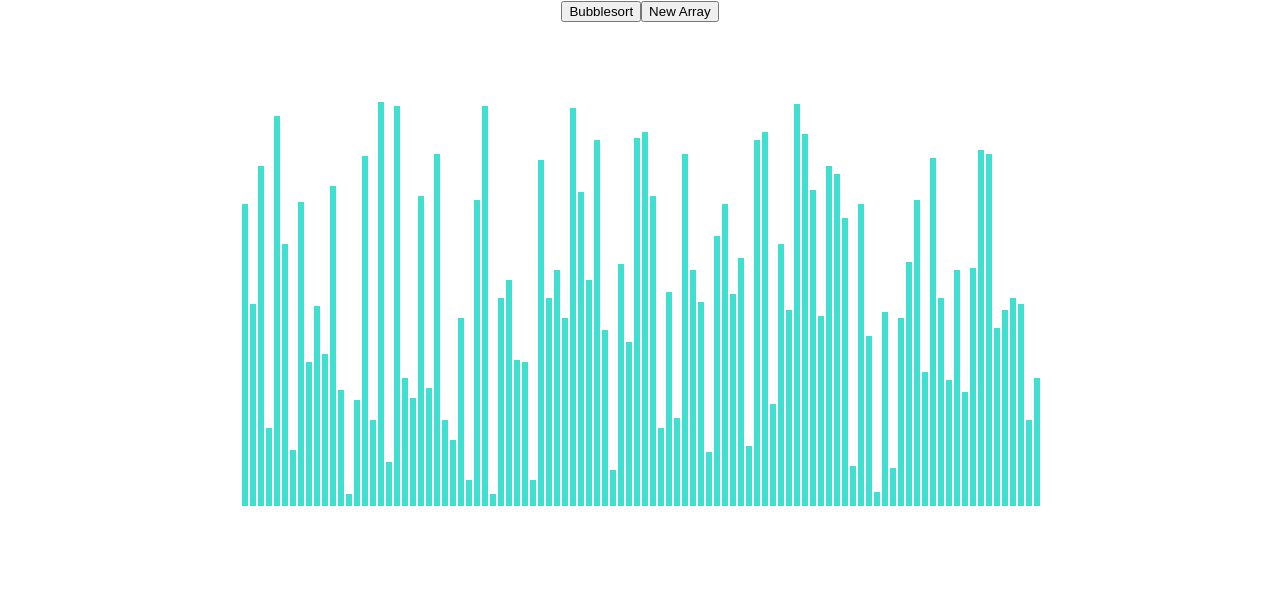
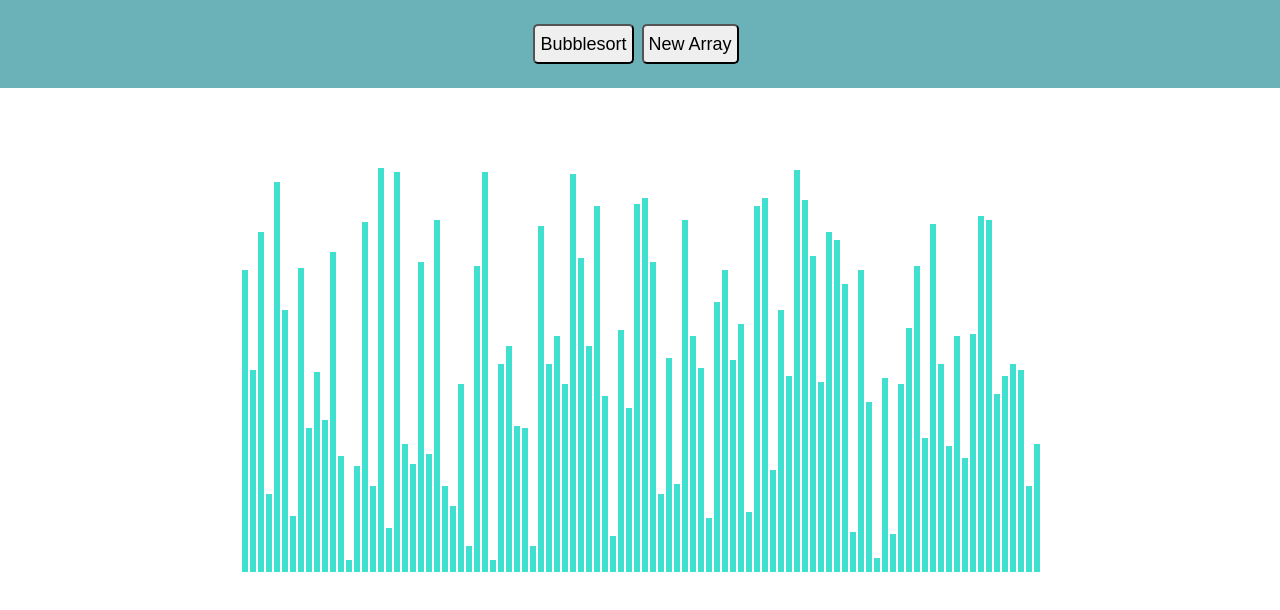
Before and after one commit to MaxamatO/AlgoVisualizer, a React (Create React App) app: page / in a window 1280 px wide. Shown: the top 610 px of the page. Built offline with nearby package versions, Linux system fonts and the light colour scheme.

Commit message:
add basic styling

```diff
--- a/src/App.css
+++ b/src/App.css
@@ -22,3 +22,23 @@ body, #root, html{
     color: rgb(49, 92, 92);
     border: 3px solid;
 }
+
+button{
+    margin-right: 1vh;
+    padding: 5px;
+    text-align: center;
+    border-radius: 5px;
+    width: auto;
+    height: 40px;
+    font-size: large;
+}
+
+button:hover{
+    cursor: pointer;
+    background-color: rgba(164, 226, 231, 0.705);
+}
+
+.menu{
+    background-color: rgb(106, 178, 184);
+    padding: 3vh;
+}
--- a/src/App.jsx
+++ b/src/App.jsx
@@ -90,9 +90,11 @@ export default class App extends React.Component {
     const {numbers} = this.state;
     return (
       <div className='main-layout'>
+        <div className="menu">
         <button onClick={() => {this.bubblesort()}}>Bubblesort</button>
         {/* <button disabled={true} onClick={() => {this.quicksort()}} >Quicksort</button> */}
         <button onClick={() => {this.componentDidMount()}} >New Array</button>
+        </div>
         <div className='main-display'>
         {numbers.map((number, index) => {
           return (
```
